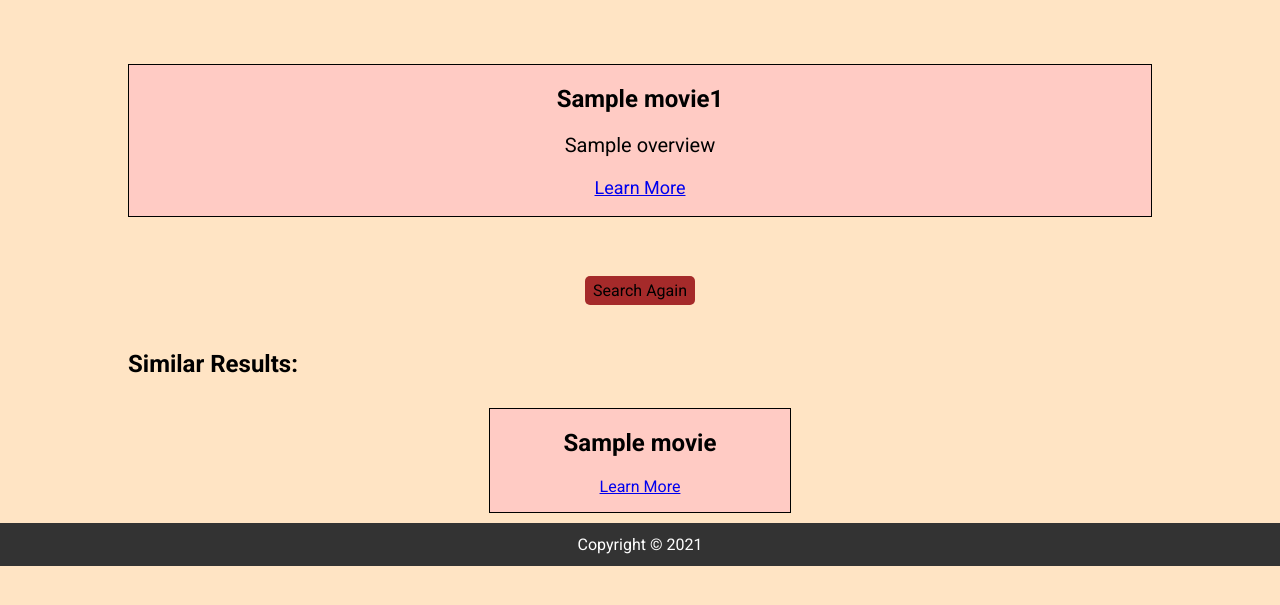
After one commit to adiii07/movie-finder, a Flask app: template movie_finder/templates/results.html in a window 1280 px wide. The commit adds this page. Shown: the top 605 px of the page. Run offline with Flask 2, Linux system fonts and the light colour scheme; the template is opened without the code that fills it: most values are stand-ins (such as "Sample title", 1, 10 or a date in 2020).

Commit message:
changed styling

```diff
--- a/movie_finder/static/style.css
+++ b/movie_finder/static/style.css
@@ -8,7 +8,7 @@ body {
 }
 
 form {
-    margin: 5% 0;
+    margin: 10% 0;
     display: flex;
     flex-direction: column;
     align-items: center;
@@ -16,7 +16,7 @@ form {
 
 legend {
     font-size: 40px;
-    padding-bottom: 5%;
+    padding-bottom: 3%;
 }
 
 .form {
@@ -35,7 +35,8 @@ legend {
 
 .main-movie {
     border: 1px solid black;
-    margin: 0 10%;
+    margin: 5% 10%;
+    background-color: rgb(255, 203, 196);
 }
 
 .movie-main-title {
@@ -65,20 +66,58 @@ legend {
     flex-flow: row wrap;
     align-items: center;
     justify-content: space-around;
-    margin: 0 20px;
+    margin: 0 5%;
 }
 
 .movie {
     width: 300px;
-    height: 100px;
     border: 1px black solid;
-    margin: 100px 0;
+    margin: 10px 20px;
+    background-color: rgb(255, 203, 196);
 }
 
 .details {
     margin: 50px 60px;
 }
 
+.details p {
+    font-size: 18px;
+}
+
 span {
     font-weight: 700;
 }
+
+.search-again {
+    font-size: 16px;
+    padding: 5px 8px;
+    background-color: brown;
+    color: black;
+    border: none;
+    border-radius: 5px;
+    text-decoration: none;
+}
+
+.search- {
+    text-align: center;
+}
+
+.cast {
+    margin-left: 30px;
+}
+
+footer {
+    background-color: #333;
+    overflow: hidden;
+    text-align: center;
+    padding: 12px;
+    bottom: 0;
+    margin: 0
+}
+
+footer a {
+    text-decoration: none;
+    padding: 20px;
+    text-align: center;
+    color: white;
+}
--- /dev/null
+++ b/movie_finder/templates/results.html
@@ -0,0 +1,37 @@
+<!DOCTYPE html>
+<html lang="en">
+<head>
+    <meta charset="UTF-8">
+    <meta http-equiv="X-UA-Compatible" content="IE=edge">
+    <meta name="viewport" content="width=device-width, initial-scale=1.0">
+    <title>Easy Movie Finder</title>
+    <link rel="stylesheet" href="{{url_for('static', filename='style.css')}}">
+</head>
+<body>
+    <div class="main-movie">
+        <h2 class="movie-main-title">{{ movie1.title }}</h2>
+        <p class="movie-main-p">{{ movie1.overview }}</p>
+        <p class="main-learn"><a href="{{ url_for('movie', id=movie1.id) }}">Learn More</a></p>
+    </div>
+
+    <p class="search-"><a class="search-again" href="{{ url_for('home') }}">Search Again</a></p>
+
+    <h2 class="similar">Similar Results:</h2>
+    <div class="others">
+    {% for movie in movie_list %}
+        {% if movie %}
+        <div class="movie">
+            <h2 class="movie-list-title">{{ movie.title }}</h2>
+            <p><a href="{{ url_for('movie', id=movie.id) }}">Learn More</a></p>
+        </div>
+        {% else %}
+        <p>No movie found</p>
+        {% endif %}
+    {% endfor %}
+    </div>
+
+    <footer>
+        <a href="#">Copyright &copy; 2021</a>
+    </footer>
+</body>
+</html>
```
Also changed, not shown: finder.py (+10 -0 lines), movie_finder/routes.py (+11 -5 lines), movie_finder/templates/index.html (+1 -20 lines), movie_finder/templates/movie.html (+9 -1 lines), wsgi.py (renamed from run.py), 1 other file.
